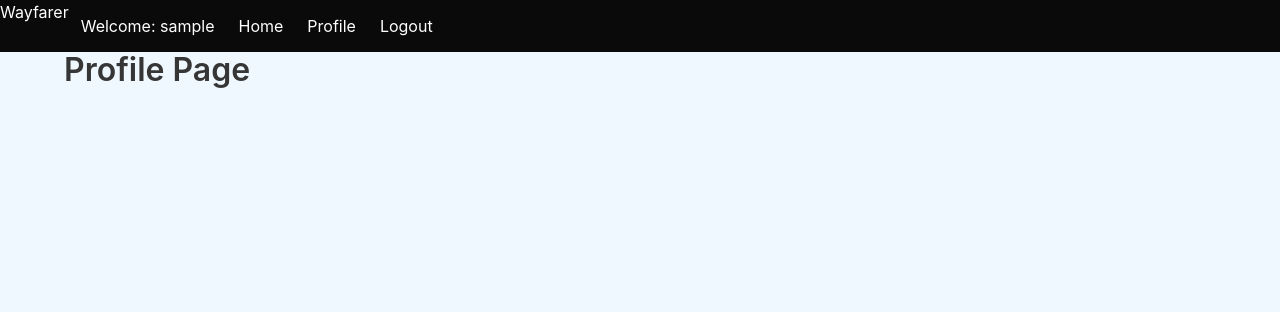
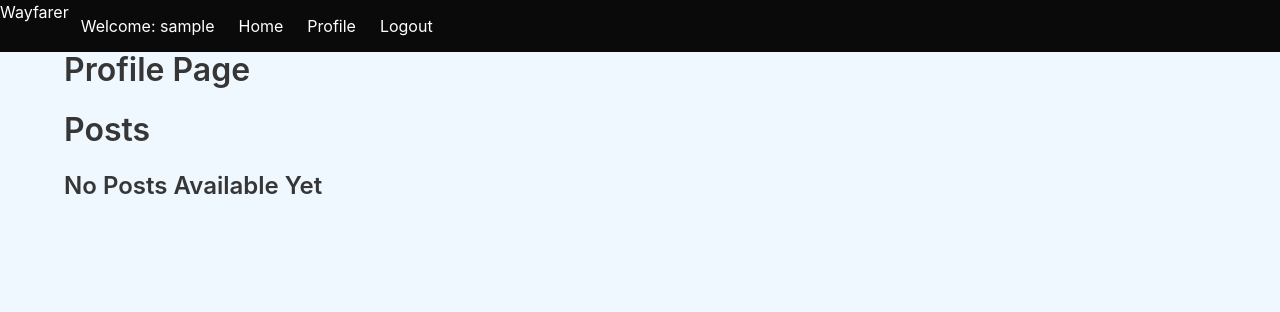
Before and after one commit to joshdaos/Wayfarer, a Django app: page /profile/ in a window 1280 px wide. Shown: the top 312 px of the page. Run offline with Django 3.2, Linux system fonts and the light colour scheme; the visitor is signed in with stand-in values (Sample User, id 1).

Commit message:
added many model posts

```diff
--- a/main_app/admin.py
+++ b/main_app/admin.py
@@ -1,6 +1,7 @@
 from django.contrib import admin
-from .models import UserProfile
+from .models import UserProfile, Posts
 
 # Register your models here.
 
 admin.site.register(UserProfile)
+admin.site.register(Posts)
--- a/main_app/templates/profile_list.html
+++ b/main_app/templates/profile_list.html
@@ -20,6 +20,18 @@
         </div>
     </a>
     {% endfor %}
+    <div class="detail__songs mb-5">
+        <h3 class="title is-3">Posts</h3>
+        {% for post in profile.posts.all %}
+        <div class="song">
+            <span>{{forloop.counter}}</span>
+            <span><b>{{post.title}}</b></span>
+            <a class="button is-dark" href="{% url 'profile_detail' %}">See Post!</a>
+        </div>
+        {% empty %}
+        <h3 class="title is-4">No Posts Available Yet</h3>
+        {% endfor %}
+    </div>
 </div>
 
 
--- a/main_app/urls.py
+++ b/main_app/urls.py
@@ -1,8 +1,11 @@
+from main_app.models import Posts
 from django.urls import path
 from . import views
 
 urlpatterns = [
     path('', views.Home.as_view(), name="home"),
     path('profile/', views.UserProfileList.as_view(), name="profile_list"),
+    path('profile/<int:pk>/', views.PostsDetail.as_view(), name="profile_detail"),
+    path('profile/<int:pk>/posts/new',views.PostsCreate.as_view(), name="posts_create"),
     path('accounts/signup/', views.Signup.as_view(), name="signup"),
 ]
--- a/main_app/views.py
+++ b/main_app/views.py
@@ -2,11 +2,13 @@ from django.shortcuts import render, redirect
 from django.views import View
 from django.http import HttpResponse
 from django.views.generic.base import TemplateView
-from .models import UserProfile
+from .models import UserProfile, Posts
 from django.contrib.auth import login
 from django.contrib.auth.forms import UserCreationForm
 from django.contrib.auth.decorators import login_required
 from django.utils.decorators import method_decorator
+from django.views.generic import DetailView
+
 
 # Create your views here.
 
@@ -37,7 +39,22 @@ class UserProfileList(TemplateView):
         return context
 
 
+class PostsDetail(DetailView):
+    model = UserProfile
+    template_name = "profile_detail.html"
 
+
+class PostsCreate(View):
+
+    def post(self, request, pk):
+        name = request.POST.get("name")
+        title = request.POST.get("title")
+        content = request.POST.get("content")
+        image = request.POST.get("image")
+        comments = request.POST.get("comments")
+        userprofile = UserProfile.objects.get(pk=pk)
+        Posts.objects.create(title=title, content=content, name=name)
+        return redirect('user_detail', pk=pk)
 
 
 
```
Also changed, not shown: main_app/models.py (+13 -0 lines), main_app/migrations/0004_auto_20210516_2229.py (added), main_app/migrations/0005_posts_title.py (added), main_app/templates/profile_detail.html (added).
